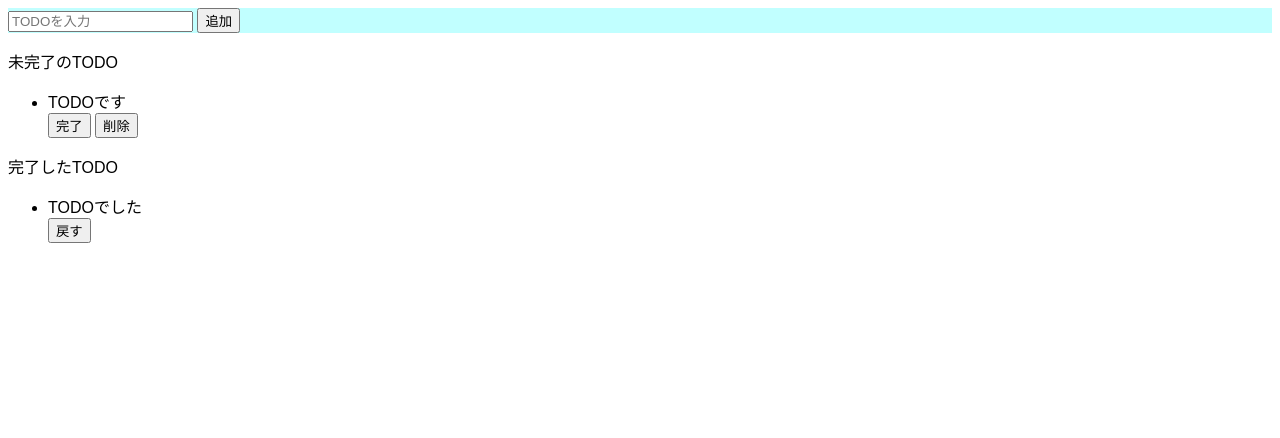
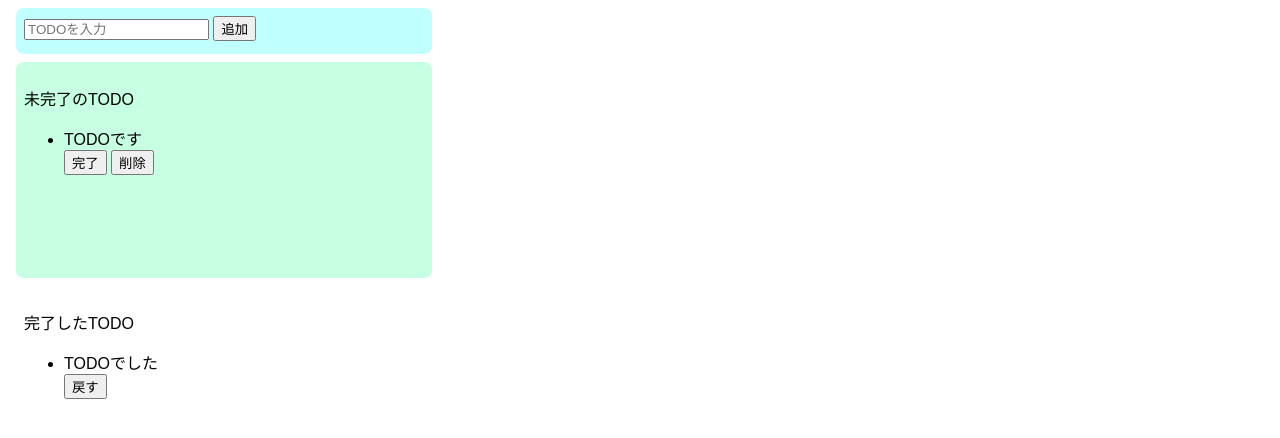
Before and after one commit to ShinjiNakagawa1127/todo, a website built with Parcel: page src/index.html in a window 1280 px wide. Built offline with nearby package versions, Linux system fonts and the light colour scheme.

Commit message:
Update index.html and styles.css

```diff
--- a/src/index.html
+++ b/src/index.html
@@ -10,7 +10,7 @@
       <input placeholder="TODOを入力">
       <button>追加</button>
     </div>
-    <div class="imcompleate-area">
+    <div class="incompleate-area">
       <p>未完了のTODO</p>
       <div>
         <ul>
--- a/src/styles.css
+++ b/src/styles.css
@@ -4,4 +4,27 @@ body {
 
 .input-area{
   background-color: #c1ffff;
+  width: 400px;
+  height: 30px;
+  padding: 8px;
+  margin: 8px;
+  border-radius: 8px;
 }
+
+.incompleate-area{
+  background-color:#c6ffe2;
+  width: 400px;
+  height: 200px;
+  padding: 8px;
+  margin: 8px;
+  border-radius: 8px;
+}
+
+.compleate-area{
+  background-color:#ffffe0
+  width: 400px;
+  height: 200px;
+  padding: 8px;
+  margin: 8px;
+  border-radius: 8px;
+}
```
